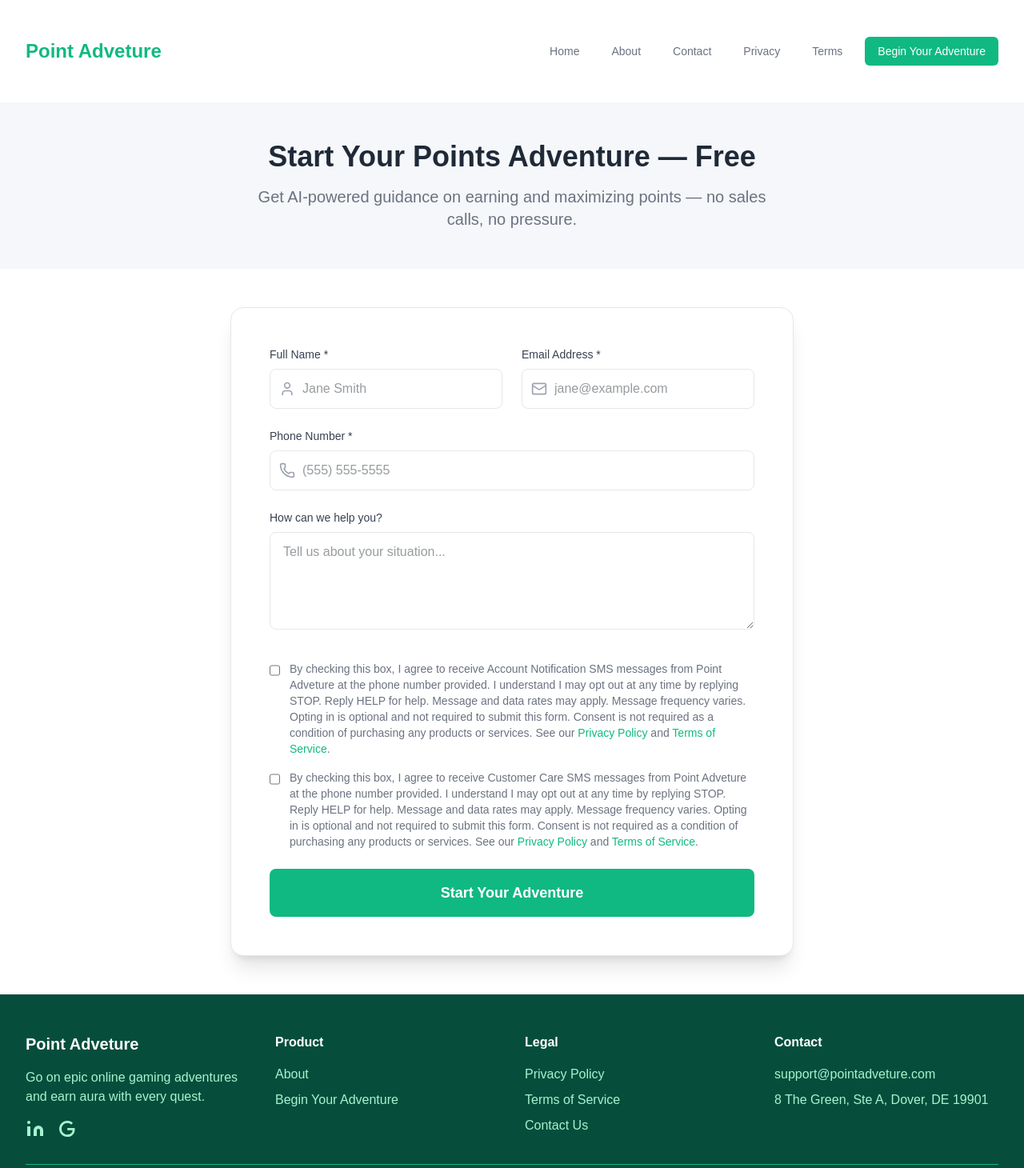
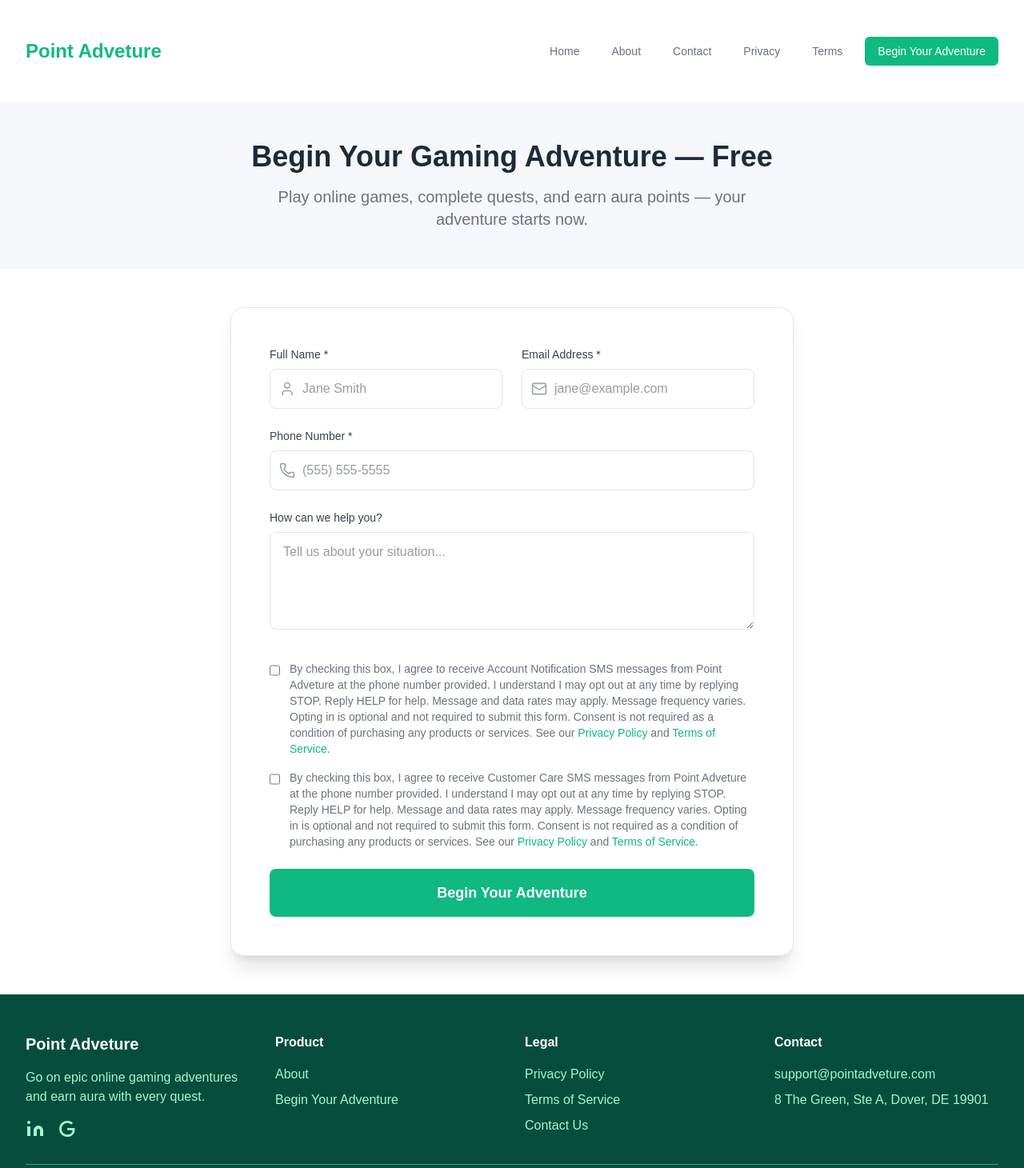
Before and after one commit to Textingman/moxxie-pointadveture, a Next.js app: page /signup in a window 1280 px wide. Shown: the top 1460 px of the page at 80% size. Built offline with nearby package versions, Linux system fonts and the light colour scheme.

Commit message:
Initial site setup: Point Adveture

```diff
--- a/app/signup/page.tsx
+++ b/app/signup/page.tsx
@@ -34,10 +34,10 @@ export default function SignupPage() {
       <section className="py-12" style={{ backgroundColor: '#F5F7FA' }}>
         <div className="max-w-7xl mx-auto px-4 sm:px-6 lg:px-8 text-center">
           <h1 className="text-4xl font-extrabold mb-4" style={{ color: '#1F2937' }}>
-            Start Your Points Adventure — Free
+            Begin Your Gaming Adventure — Free
           </h1>
           <p className="text-xl max-w-2xl mx-auto" style={{ color: '#6B7280' }}>
-            Get AI-powered guidance on earning and maximizing points — no sales calls, no pressure.
+            Play online games, complete quests, and earn aura points — your adventure starts now.
           </p>
         </div>
       </section>
@@ -104,7 +104,7 @@ export default function SignupPage() {
               </div>
 
               <button type="submit" disabled={isSubmitting} className="w-full py-4 text-white text-lg font-semibold rounded-lg transition-opacity hover:opacity-90" style={{ backgroundColor: isSubmitting ? '#9CA3AF' : '#10B981' }}>
-                {isSubmitting ? 'Submitting...' : 'Start Your Adventure'}
+                {isSubmitting ? 'Submitting...' : 'Begin Your Adventure'}
               </button>
             </form>
           )}
```
